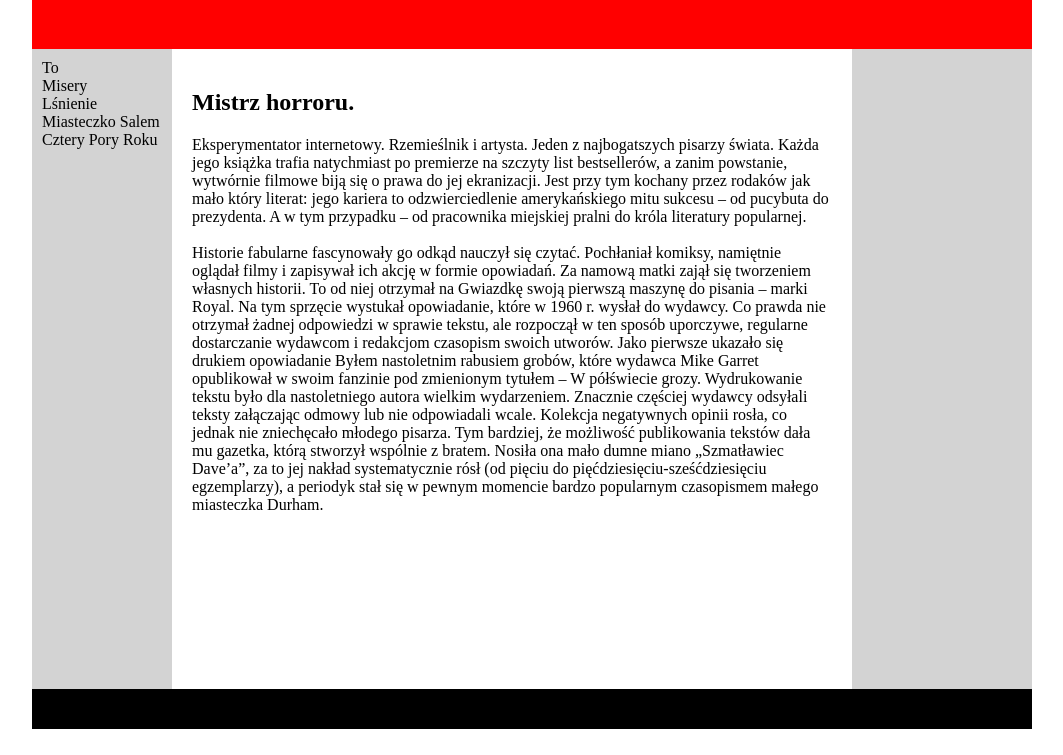
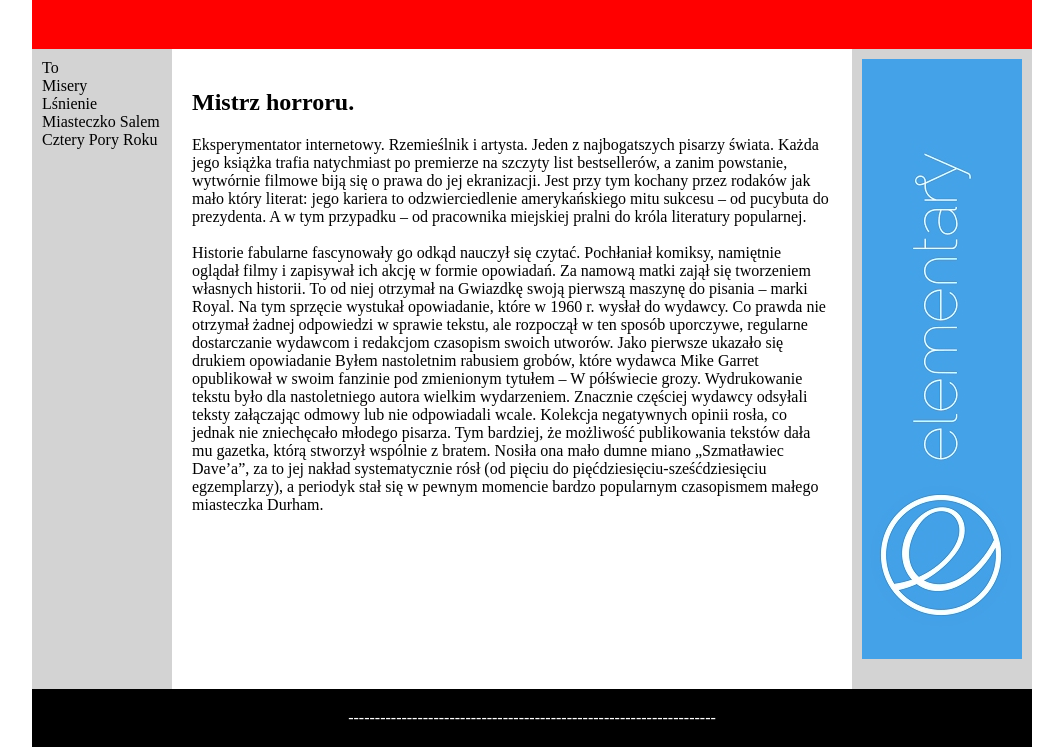
Before and after one commit to Adus64/-_____-, a plain HTML site: page index.html in a window 1280 px wide. Shown: the part 99-854 px from the top of the page, without its empty margins (108-1171 px from the left). Drawn offline with Linux system fonts and the light colour scheme.

Commit message:
Update index.html

```diff
--- a/index.html
+++ b/index.html
@@ -79,10 +79,11 @@ Historie fabularne fascynowały go odkąd nauczył się czytać. Pochłaniał ko
   </div>
 
   <div id="ad">
-
+   <img src="reklama.jpg"/>
   </div>
 
   <div id="foot">
+	  ---------------------------------------------------------------------
   </div>
 
 </body>
```
